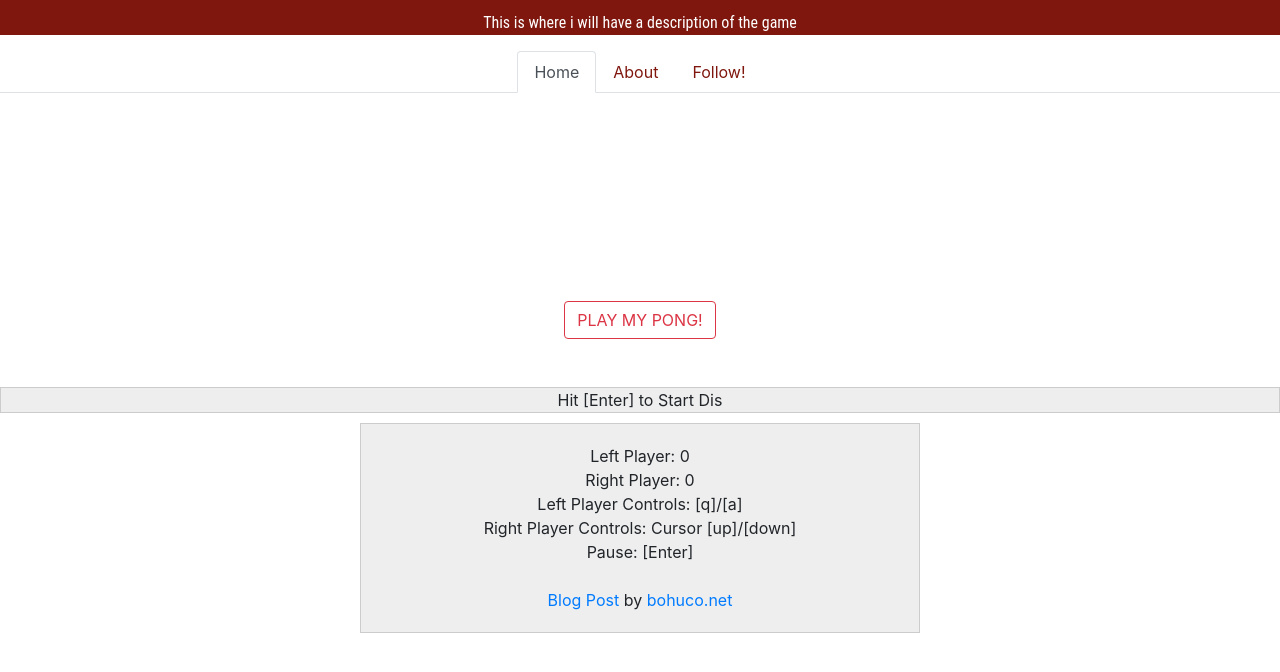
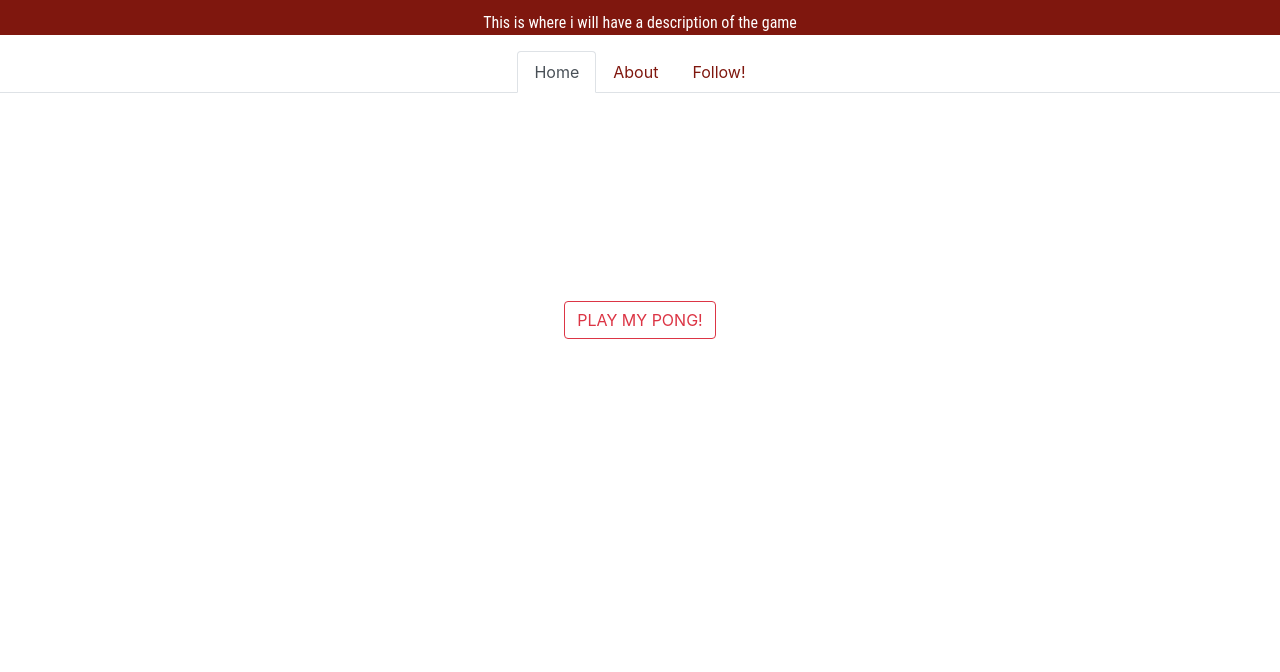
Before and after one commit to esalaz/pong4.1.5, a plain HTML site: page views/index.html in a window 1280 px wide. Shown: the part 70-742 px from the top of the page. Drawn offline with nearby package versions, Linux system fonts and the light colour scheme.

Commit message:
remved old files

```diff
--- a/views/index.html
+++ b/views/index.html
@@ -46,7 +46,7 @@
     <br>
     <br>
     <br>
-    <section id="game">
+    <!-- <section id="game">
       <div id="playground">
         <div id="welcome">
           Hit [<span>Enter</span>] to Start Dis
@@ -55,15 +55,15 @@
           </br>[Enter] Restart
         </div>
       </div>
-      <!-- End of my Playground -->
-      <div id="console">
+      <!End of my Playground -->
+      <!-- <div id="console">
         Left Player: <span id="scoreLeft">0</span>
         <br/>Right Player: <span id="scoreRight">0</span>
         <br/>Left Player Controls: [q]/[a]
         <br/>Right Player Controls: Cursor [up]/[down]
         <br/>Pause: [Enter]
         <br/>
-        <br/><a target="_blank" href="http://bohuco.net/blog/2013/08/still-playing-around-with-gamequery/">Blog Post</a> by <a target="_blank" href="http://bohuco.net/blog">bohuco.net</a>
+        <br/><a target="_blank" href="http://bohuco.net/blog/2013/08/still-playing-around-with-gamequery/">Blog Post</a> by <a target="_blank" href="http://bohuco.net/blog">bohuco.net</a> -->
 
     <footer>
 
@@ -84,7 +84,6 @@
      <!-- Adding Bootstrap Javascript Files  -->
     <script src="https://maxcdn.bootstrapcdn.com/bootstrap/4.0.0/js/bootstrap.min.js" integrity="sha384-JZR6Spejh4U02d8jOt6vLEHfe/JQGiRRSQQxSfFWpi1MquVdAyjUar5+76PVCmYl" crossorigin="anonymous"></script>
 
-    <script src="../js/game.js"></script>
   </body>
 
 
```
Also changed, not shown: 1 other file.
